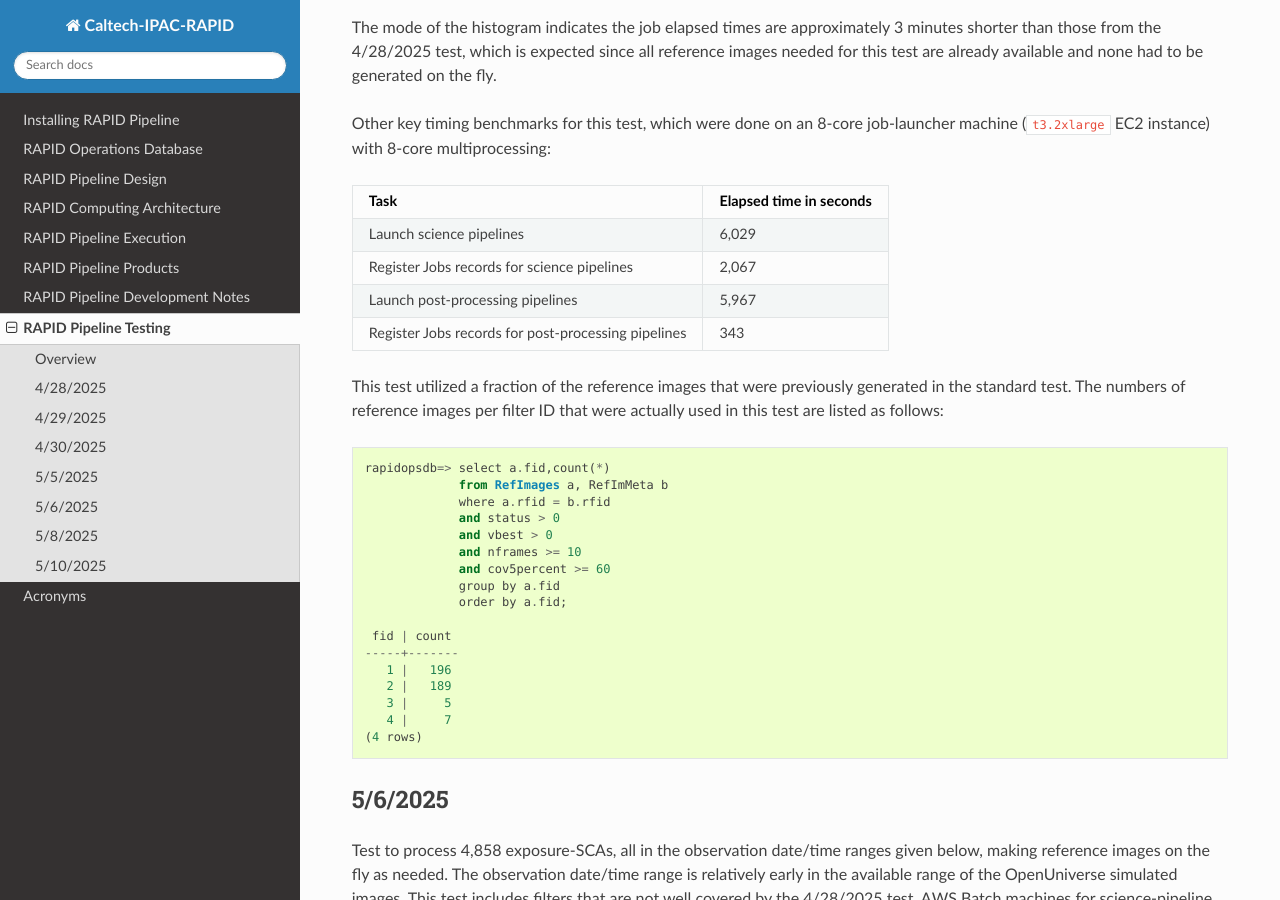
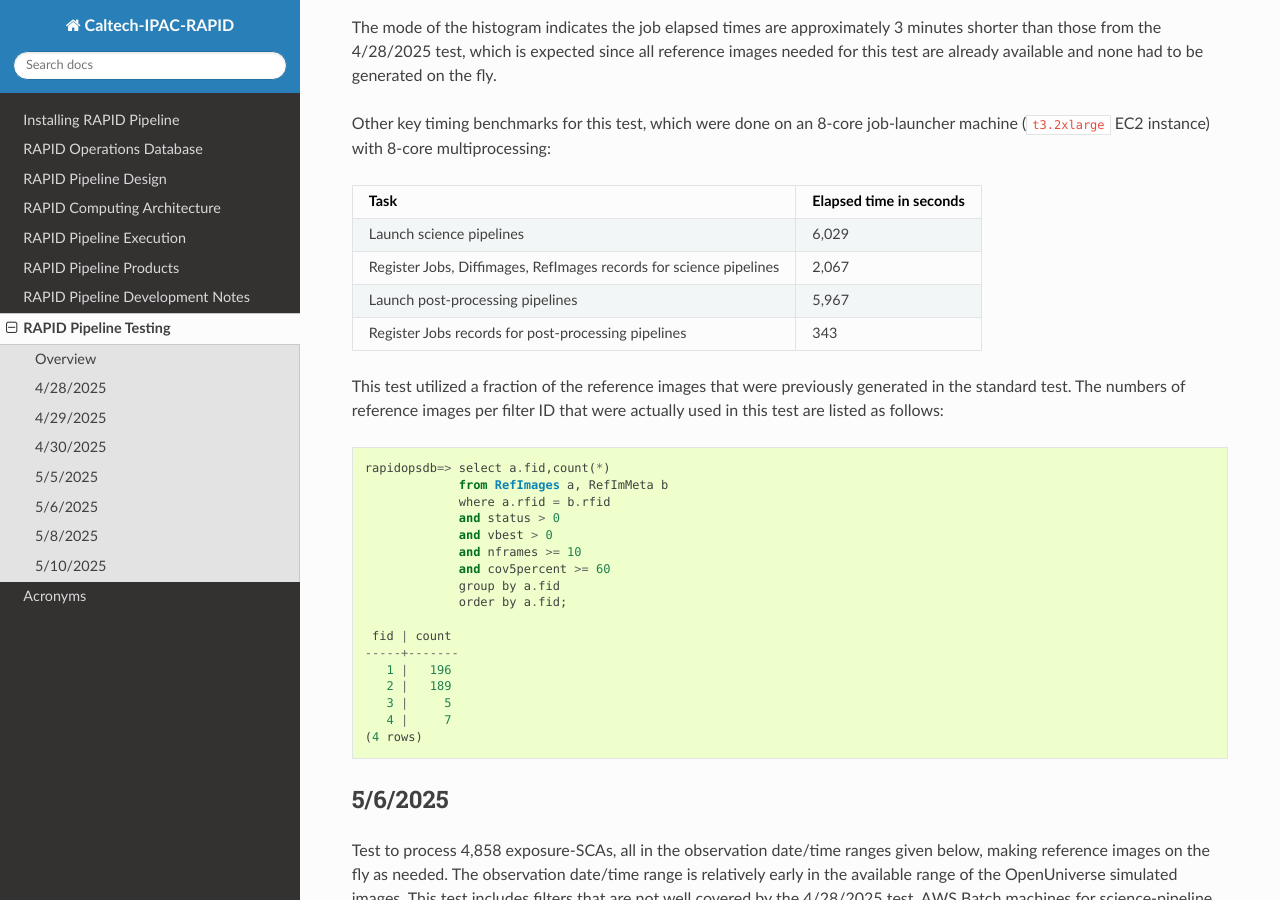
Before and after one commit to Caltech-IPAC/rapid, a Sphinx documentation site: the page built from docs/source/dev/tests.rst, in a window 1280 px wide and 900 px high, scrolled down 10133 px. Built offline with Sphinx 7.4.7 and the Read the Docs theme 3.1.0, drawn with Linux system fonts in a browser that asks for light colours; formulas are drawn with MathJax 3; some of the changed text lies outside the part shown.

Commit message:
Wordsmithing and table-formatting.

```diff
--- a/docs/source/dev/tests.rst
+++ b/docs/source/dev/tests.rst
@@ -323,14 +323,14 @@ are already available and none had to be generated on the fly.
 Other key timing benchmarks for this test, which were done on an 8-core job-launcher machine (``t3.2xlarge`` EC2 instance)
 with 8-core multiprocessing:
 
-=======================================================    ==========================
-Task                                                        Elapsed time in seconds
-=======================================================    ==========================
-Launch science pipelines                                    6,029
-Register Jobs records for science pipelines                 2,067
-Launch post-processing pipelines                            5,967
-Register Jobs records for post-processing pipelines          343
-=======================================================    ==========================
+===================================================================    ==========================
+Task                                                                   Elapsed time in seconds
+===================================================================    ==========================
+Launch science pipelines                                               6,029
+Register Jobs, Diffimages, RefImages records for science pipelines     2,067
+Launch post-processing pipelines                                       5,967
+Register Jobs records for post-processing pipelines                      343
+===================================================================    ==========================
 
 This test utilized a fraction of the reference images that were previously generated in the standard test.
 The numbers of reference images per filter ID that were actually used in this test are listed as follows:
@@ -608,11 +608,11 @@ of reference images broken down by filter ID:
 Other key timing benchmarks for this test, which were done on an 8-core job-launcher machine (``t3.2xlarge`` EC2 instance)
 with 8-core multiprocessing:
 
-=======================================================    ==========================
-Task                                                        Elapsed time in seconds
-=======================================================    ==========================
-Launch science pipelines                                    7,747
-Register Jobs records for science pipelines                 2,545
-Launch post-processing pipelines                            7,667
-Register Jobs records for post-processing pipelines           420
-=======================================================    ==========================
+===================================================================    ==========================
+Task                                                                   Elapsed time in seconds
+===================================================================    ==========================
+Launch science pipelines                                               7,747
+Register Jobs, Diffimages, RefImages records for science pipelines     2,545
+Launch post-processing pipelines                                       7,667
+Register Jobs records for post-processing pipelines                    420
+===================================================================    ==========================
```
